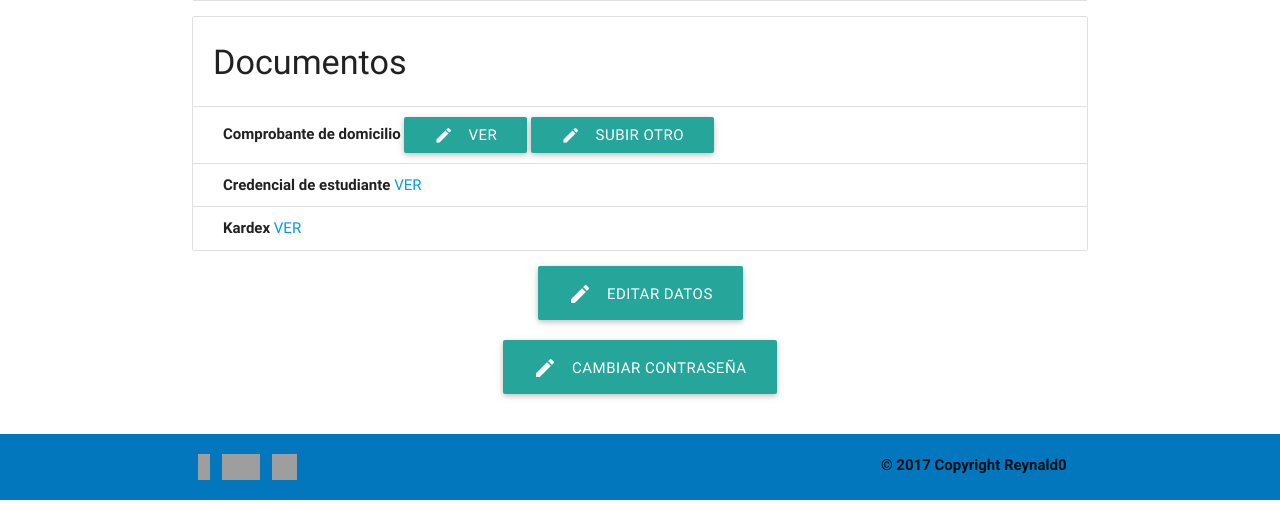
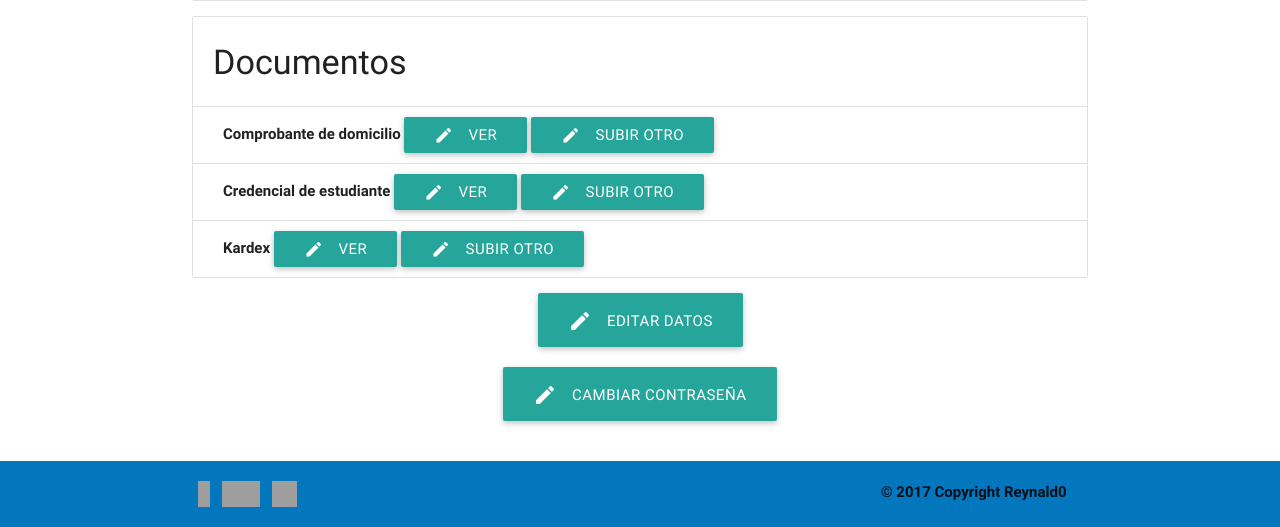
Before and after one commit to Reynald0/Real, a Django app: template templates/cuentas/perfil.html in a window 1280 px wide. Shown: the part 541-1068 px from the top of the page. Before the commit the page ends 1041 px from the top, so only its background shows below. Run offline with Django 3.2, Linux system fonts and the light colour scheme; data comes from the database, SQL or seed files in the repository; tables that the repository leaves empty hold one stand-in row (values such as "Sample post"); the template is opened without the code that fills it: values that come from a table or form of the project are taken from there, most other values are stand-ins (such as "Sample title", 1, 10 or a date in 2020); grey boxes are pictures that could not be loaded.

Commit message:
Documentos
** Se arregla la vista y plantilla de los documentos

```diff
--- a/documentos/views.py
+++ b/documentos/views.py
@@ -81,13 +81,13 @@ def kardex(request):
             except Exception  as e:  # Si el usuario ya existe manda un mensaje
                 archivo = Kardex.objects.create(alumno=usuario_alumno, url_documento=url_del_documento)
                 archivo.save()
-                return render(request, 'documentos/credencial_estudiante.html', {'form': form})
+                return render(request, 'documentos/kardex.html', {'form': form})
             return redirect('perfil_alumno')
         else:  # De lo contrario, el formulario no es valido
             # Regresa el html 'login' renderizado con la variable form, que es el formulario previamente rellenado
-            return render(request, 'documentos/credencial_estudiante.html', {'form': form})
+            return render(request, 'documentos/kardex.html', {'form': form})
     else: # De lo contrario, la persona esta apenas por registrarse
         # Se crea el bojeto form con el formulario LogAlumno
         form = KardexForm()
         # Regresa el html 'comprobante_domicilio' renderizado con la variable form en blanco.
-        return render(request, 'documentos/credencial_estudiante.html', {'form': form})
+        return render(request, 'documentos/kardex.html', {'form': form})
--- a/templates/cuentas/perfil.html
+++ b/templates/cuentas/perfil.html
@@ -59,17 +59,33 @@
 		        <li class="collection-item">
 		        	<b>Credencial de estudiante</b>
                     {% if credencial_de_estudiante %}
-                        <a href="/media/{{ credencial_de_estudiante.url_documento }}">VER</a>
+                        <a class="waves-effect waves-light btn" href="/media/{{ credencial_de_estudiante.url_documento }}"
+                           target="_blank">
+                            <i class="material-icons left">mode_edit</i>
+      					    VER
+      				    </a>
+                        <a class="waves-effect waves-light btn" href="{% url 'credencial_estudiante' %}">
+                            <i class="material-icons left">mode_edit</i>
+      					    SUBIR OTRO
+      				    </a>
                     {% else %}
-                        No existe el documento
+                        No existe el documento  <a href="{% url 'credencial_estudiante' %}">SUBIR</a>
                     {% endif %}
 		        </li>
 		        <li class="collection-item">
 		        	<b>Kardex</b>
                     {% if kardex %}
-                        <a href="/media/{{ kardex.url_documento }}">VER</a>
+                        <a class="waves-effect waves-light btn" href="/media/{{ kardex.url_documento }}"
+                           target="_blank">
+                            <i class="material-icons left">mode_edit</i>
+      					    VER
+      				    </a>
+                        <a class="waves-effect waves-light btn" href="{% url 'kardex' %}">
+                            <i class="material-icons left">mode_edit</i>
+      					    SUBIR OTRO
+      				    </a>
                     {% else %}
-                        No existe el documento
+                        No existe el documento  <a href="{% url 'kardex' %}">SUBIR</a>
                     {% endif %}
 		        </li>
 		    </ul>
```
